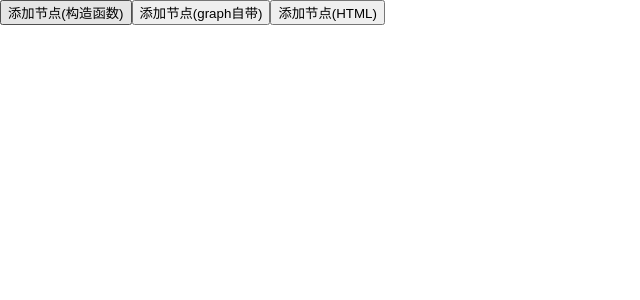
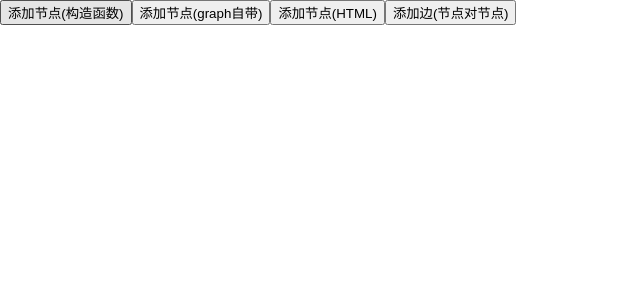
Before and after one commit to Eve-Sama/ngx-x6-demo, an Angular app: page / in a window 1280 px wide. Shown: the top 300 px of the page, without its empty margins (0-640 px from the left). Built offline with nearby package versions, Linux system fonts and the light colour scheme; what @antv/x6 would draw is missing.

Commit message:
feat: 添加边的案例

```diff
--- a/src/app/app.component.html
+++ b/src/app/app.component.html
@@ -2,6 +2,7 @@
   <button (click)="addNode1()">添加节点(构造函数)</button>
   <button (click)="addNode2()">添加节点(graph自带)</button>
   <button (click)="addNode3()">添加节点(HTML)</button>
+  <button (click)="addEdge()">添加边(节点对节点)</button>
 </section>
 
 <div id="container" #container></div>
--- a/src/app/app.component.ts
+++ b/src/app/app.component.ts
@@ -4,7 +4,7 @@ import { Graph, Edge, Shape, Cell } from '@antv/x6';
 @Component({
   selector: 'app-root',
   templateUrl: './app.component.html',
-  styleUrls: ['./app.component.scss'],
+  styleUrls: ['./app.component.scss']
 })
 export class AppComponent implements AfterViewInit {
   @ViewChild('container') container: ElementRef;
@@ -19,13 +19,13 @@ export class AppComponent implements AfterViewInit {
       height: 40,
       attrs: {
         body: {
-          fill: 'blue',
+          fill: 'blue'
         },
         label: {
           text: 'Hello',
-          fill: 'white',
-        },
-      },
+          fill: 'white'
+        }
+      }
     });
     // 添加到画布
     this.graph.addNode(rect);
@@ -40,13 +40,13 @@ export class AppComponent implements AfterViewInit {
       height: 40,
       attrs: {
         body: {
-          fill: 'blue',
+          fill: 'blue'
         },
         label: {
           text: 'Hello',
-          fill: 'white',
-        },
-      },
+          fill: 'white'
+        }
+      }
     });
   }
 
@@ -68,11 +68,50 @@ export class AppComponent implements AfterViewInit {
         // 控制节点重新渲染
         shouldComponentUpdate(node: Cell): boolean {
           return node.hasChanged('data');
-        },
-      },
+        }
+      }
     };
     const cell = this.graph.createNode(data);
     this.graph.addCell(cell);
+  }
+
+  addEdge(): void {
+    this.graph.clearCells();
+    const node1 = new Shape.Rect({
+      x: 100,
+      y: 100,
+      width: 80,
+      height: 40,
+      attrs: {
+        label: {
+          text: 'Hello'
+        }
+      }
+    });
+    const node2 = new Shape.Rect({
+      x: 300,
+      y: 100,
+      width: 80,
+      height: 40,
+      attrs: {
+        label: {
+          text: 'Hello'
+        }
+      }
+    });
+    const edge = new Shape.Edge({
+      source: node1,
+      target: node2,
+    })
+    setTimeout(() => {
+      this.graph.addCell(node1);
+    }, 500);
+    setTimeout(() => {
+      this.graph.addCell(node2);
+    }, 1000);
+    setTimeout(() => {
+      this.graph.addCell(edge);
+    }, 1500);
   }
 
   private initGraph(): void {
@@ -97,7 +136,7 @@ export class AppComponent implements AfterViewInit {
         // 连接线的样式
         createEdge(): Edge<Edge.Properties> {
           return new Shape.Edge({
-            router: { name: 'manhattan' },
+            router: { name: 'manhattan' }
           });
         },
         // 是否允许创建连接线(连出的时候)
@@ -118,11 +157,11 @@ export class AppComponent implements AfterViewInit {
           targetMagnet,
           sourceCell,
           targetCell,
-          type,
+          type
         }) {
           return true;
-        },
-      },
+        }
+      }
     });
   }
 
```
Also changed, not shown: 1 other file (tests, documents, lock files or other folders).
